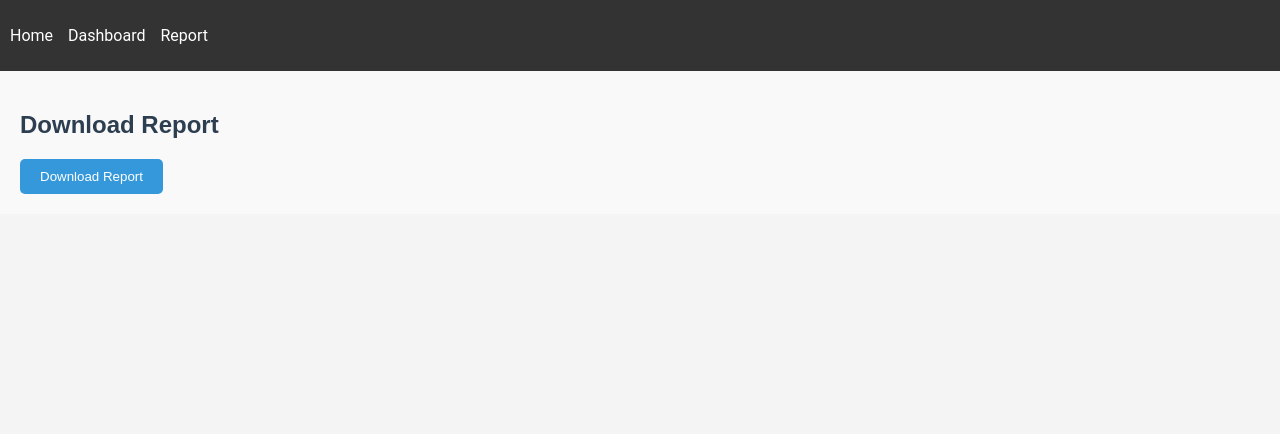
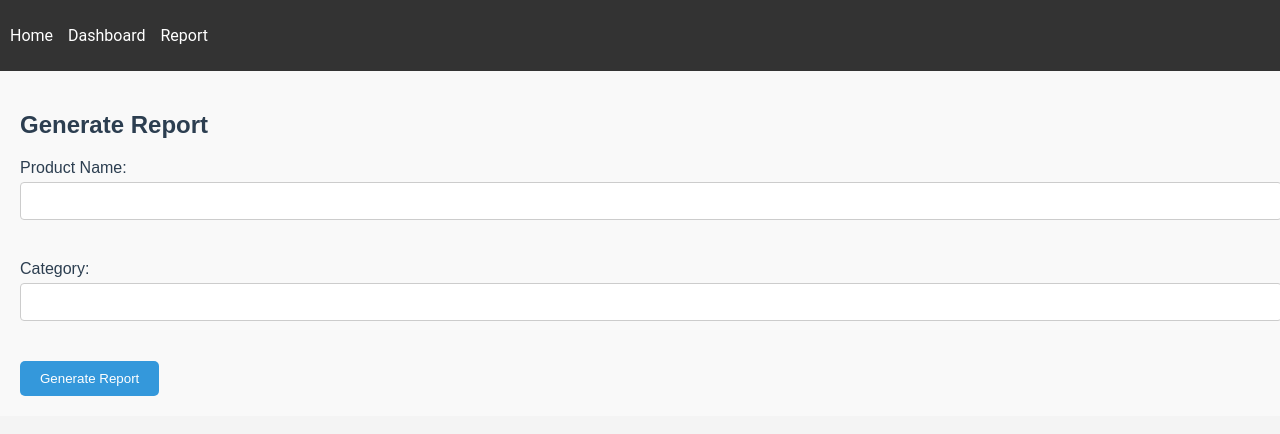
Before and after one commit to samvardhan03/hack.sp, a React (Create React App) app: page /report in a window 1280 px wide. Shown: the top 434 px of the page. Built offline with nearby package versions, Linux system fonts and the light colour scheme.

Commit message:
Update Report.js

```diff
--- a/src/components/Report.js
+++ b/src/components/Report.js
@@ -1,21 +1,42 @@
-import React from 'react';
+import React, { useState } from 'react';
 import './styles/Report.css';
 
 const Report = () => {
+    const [productName, setProductName] = useState('');
+    const [category, setCategory] = useState('');
+
+    // Function to handle file download
     const handleDownload = () => {
-        const fileUrl = 'https://github.com/yourusername/yourrepo/raw/main/public/report.pdf'; // Update with your actual URL
+        // Define the URL of the static PDF file hosted on GitHub
+        const pdfUrl = 'https://github.com/username/repository-name/path/to/your-file.pdf'; // Update this URL
+
+        // Create an anchor element and trigger a download
         const link = document.createElement('a');
-        link.href = fileUrl;
-        link.download = 'report.pdf'; // The name of the file to be downloaded
-        document.body.appendChild(link);
+        link.href = pdfUrl;
+        link.download = `${productName || 'report'}_${category || 'report'}.pdf`;
         link.click();
-        document.body.removeChild(link);
     };
 
     return (
         <div className="report">
-            <h2>Download Report</h2>
-            <button onClick={handleDownload}>Download Report</button>
+            <h2>Generate Report</h2>
+            <div className="input-container">
+                <label>Product Name:</label>
+                <input
+                    type="text"
+                    value={productName}
+                    onChange={(e) => setProductName(e.target.value)}
+                />
+            </div>
+            <div className="input-container">
+                <label>Category:</label>
+                <input
+                    type="text"
+                    value={category}
+                    onChange={(e) => setCategory(e.target.value)}
+                />
+            </div>
+            <button onClick={handleDownload}>Generate Report</button>
         </div>
     );
 };
```
